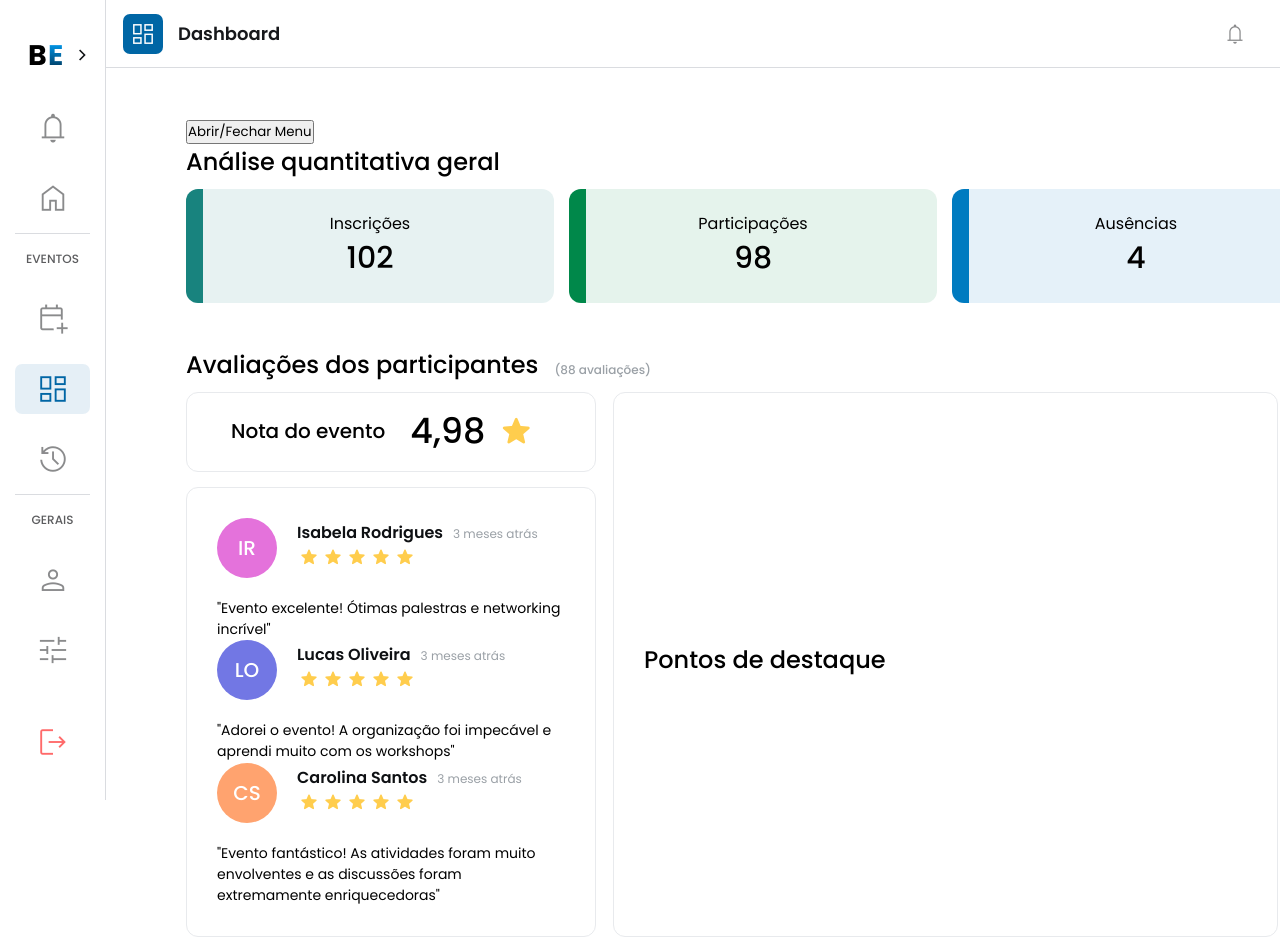
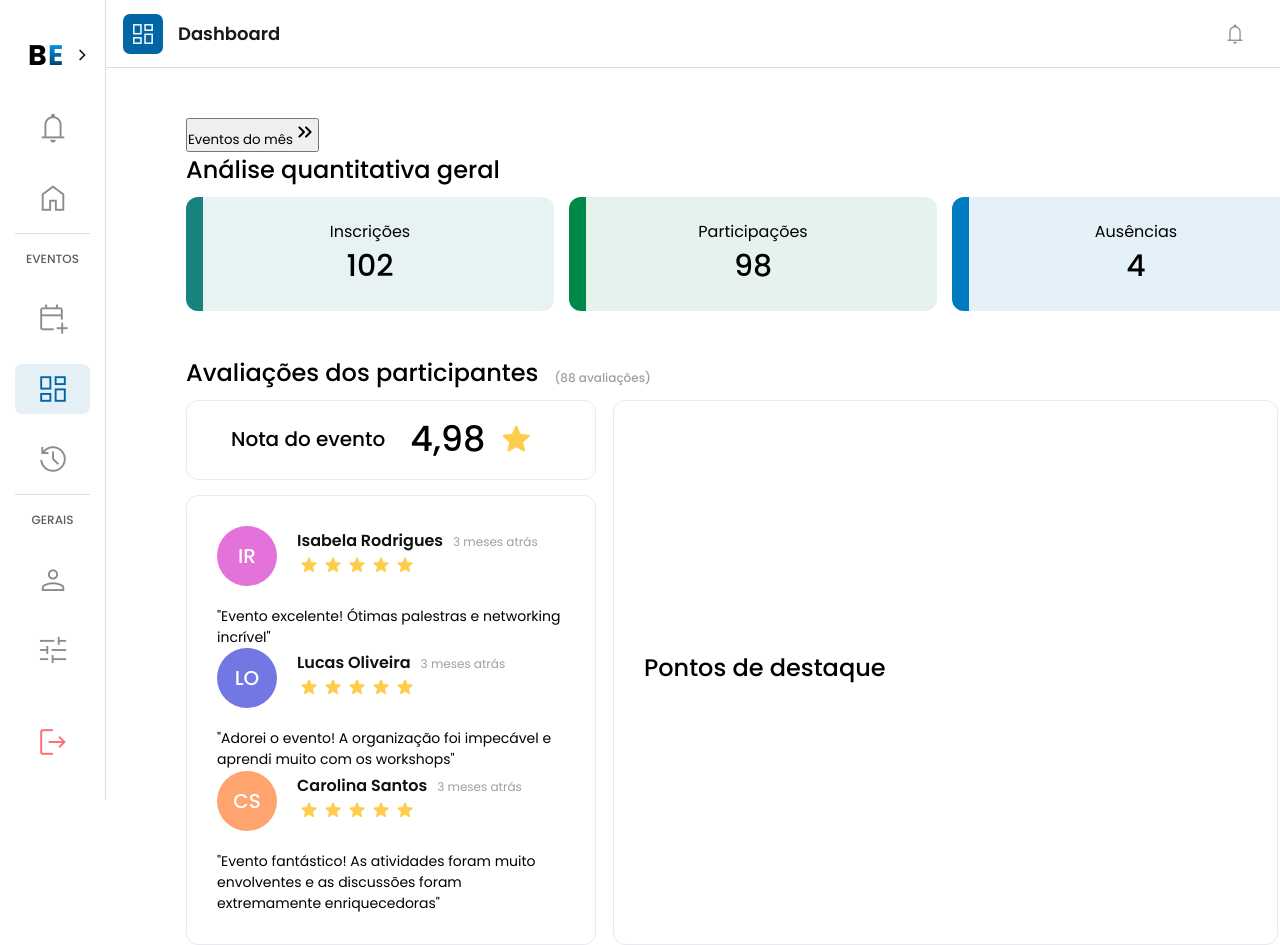
Before and after one commit to EsyProject/EsyFrontend, a React (Vite) app: page /dashboard in a window 1280 px wide. Shown: the top 945 px of the page. Built offline with nearby package versions, Linux system fonts and the light colour scheme.

Commit message:
feat: adding content to the button

```diff
--- a/src/pages/Dashboard/Dashboard.jsx
+++ b/src/pages/Dashboard/Dashboard.jsx
@@ -46,7 +46,10 @@ const Dashboard = () => {
       <div className="dashboard-container-main">
         <div className="left-column-dashboard">
           <div className="general-analysis">
-            <button onClick={toggleMenu}>Abrir/Fechar Menu</button>
+            <button onClick={toggleMenu}>
+              Eventos do mês
+              <span className="material-symbols-rounded">keyboard_double_arrow_right</span>
+            </button>
             <h2>Análise quantitativa geral</h2>
             <div className="metrics">
               <div className="metric registrations">
```
